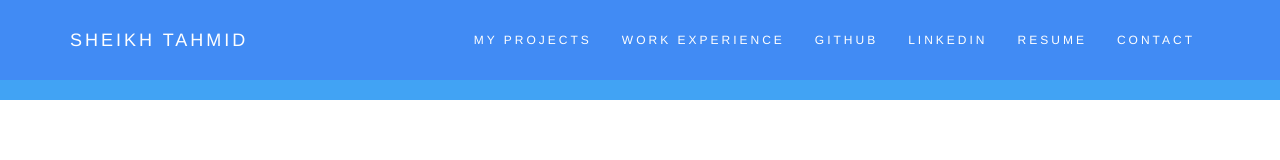
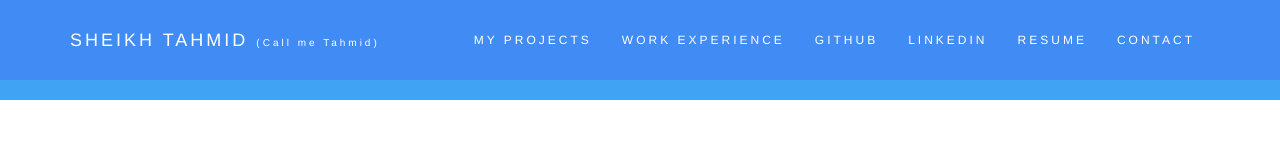
Before and after one commit to tahmid0517/tahmid0517.github.io, a plain HTML site: page contact.html in a window 1280 px wide. Drawn offline with nearby package versions, Linux system fonts and the light colour scheme.

Commit message:
fixed nav

```diff
--- a/contact.html
+++ b/contact.html
@@ -34,7 +34,8 @@
                         <span class="icon-bar"></span>
                         <span class="icon-bar"></span>
                     </button>
-                    <a style="color: white" class="navbar-brand" href="./index.html">SHEIKH TAHMID</a>
+                    <a style="color: white" class="navbar-brand" href="./index.html">SHEIKH TAHMID
+                        <font size="-2"> (Call me Tahmid)</font></a>
                 </div>
                 <div class="collapse navbar-collapse" id="myNavbar">
                     <ul class="nav navbar-nav navbar-right">
```
Also changed, not shown: projects.html (+2 -1 lines), workExp.html (+2 -1 lines).
